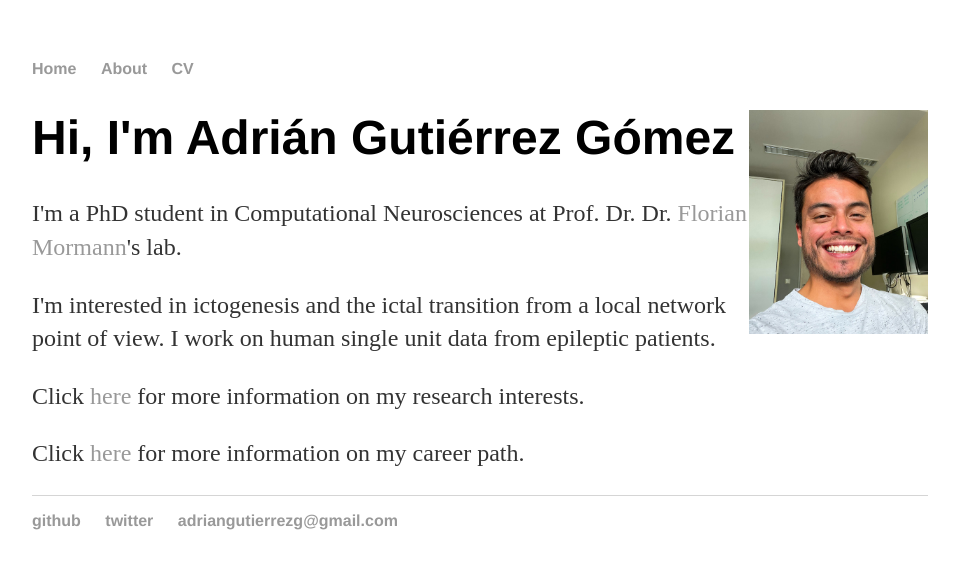
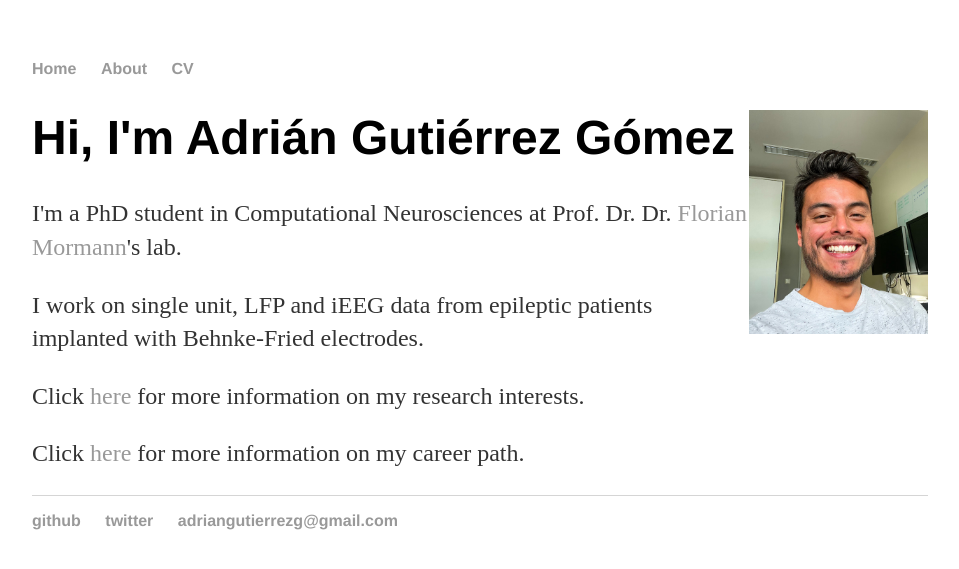
Before and after one commit to adriangutierrezg/adriangutierrezg.github.io, a Jekyll site: the page built from index.html, in a window 1280 px wide. Shown: the top 569 px of the page, without its empty margins (160-1119 px from the left). Built offline with Jekyll 4.4.1, drawn with Linux system fonts in a browser that asks for light colours.

Commit message:
Update index.html
modified work description

```diff
--- a/index.html
+++ b/index.html
@@ -6,7 +6,7 @@ title: Adrián Gutiérrez Gómez
 	<img  src="img/pfp.jpeg" width=20% height=auto align="right">
 	<h1>Hi, I'm Adrián Gutiérrez Gómez</h1>
 	<p>I'm a PhD student in Computational Neurosciences at Prof. Dr. Dr. <a target="_blank" rel="noopener noreferrer" href="https://www.ukbonn.de/epileptology/workgroups/mormann-workgroup-cognitive-und-clinical-neurophysiology/">Florian Mormann</a>'s lab. </p>
-	<p>I'm interested in ictogenesis and the ictal transition from a local network point of view. I work on human single unit data from epileptic patients.
+	<p>I work on single unit, LFP and iEEG data from epileptic patients implanted with Behnke-Fried electrodes.
 	<p>Click <a href="/about">here</a> for more information on my research interests.</p>
 	<p>Click <a href="/cv">here</a> for more information on my career path.
 </div><!-- /.blurb -->
```
